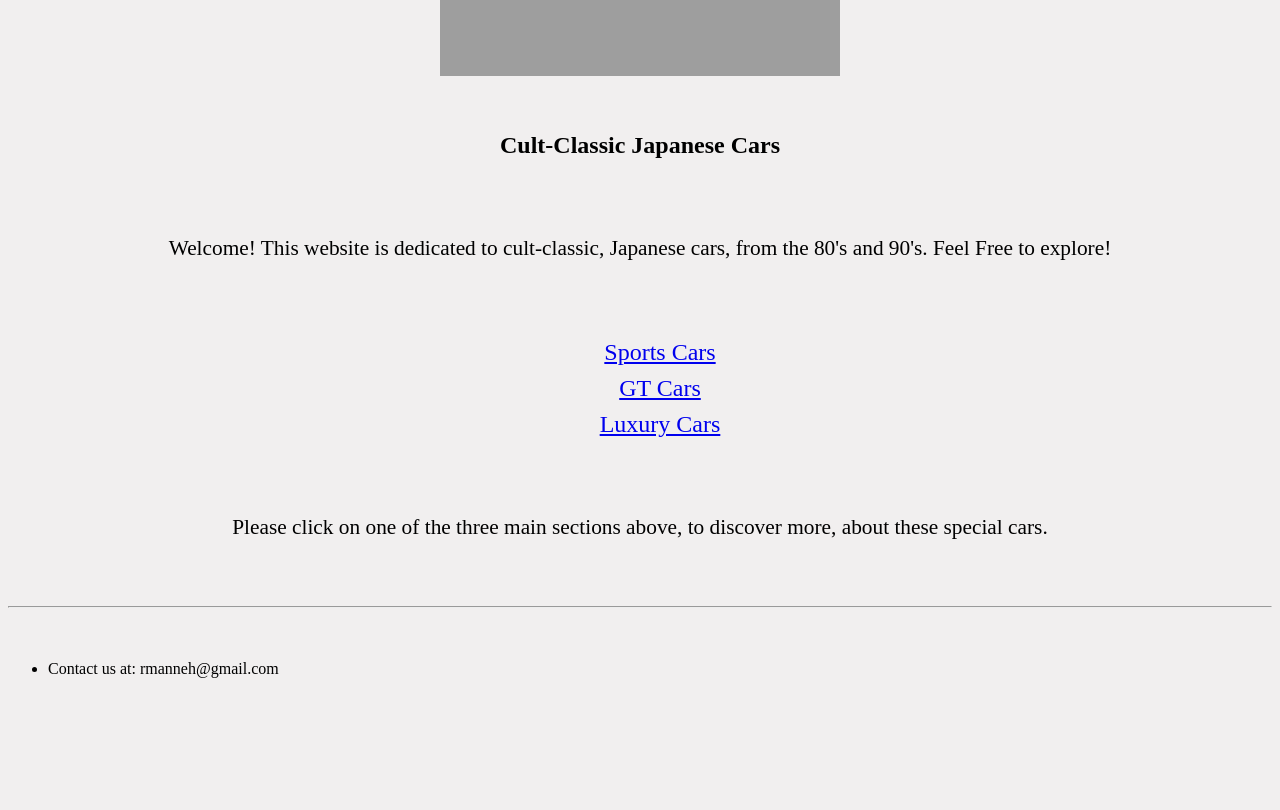
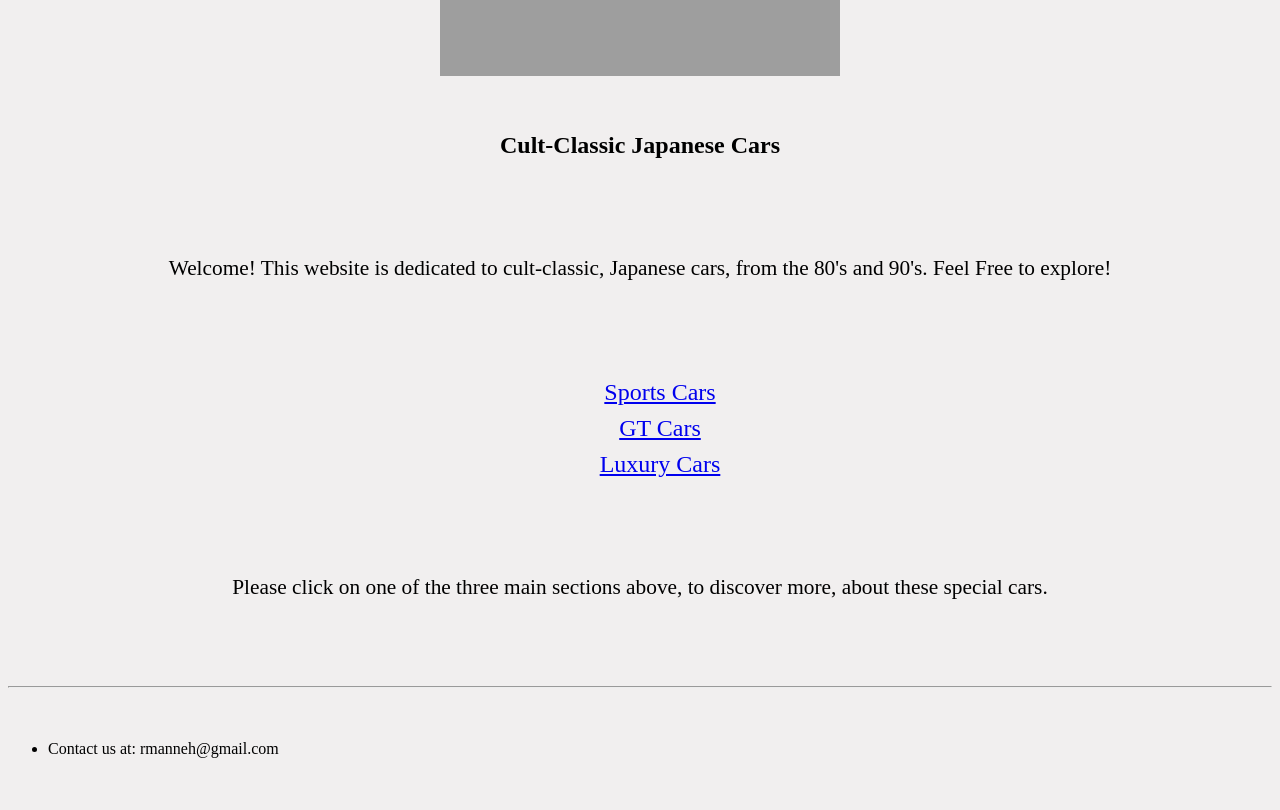
Before and after one commit to rmanneh2468/Cult_Classic_Japanese_Cars, a PHP site: page / in a window 1280 px wide. Shown: the part 521-1331 px from the top of the page. Before the commit the page ends 1199 px from the top, so only its background shows below. Run offline with PHP 8.4, Linux system fonts and the light colour scheme; grey boxes are pictures that could not be loaded.

Commit message:
Adjusted padding

```diff
--- a/index_style.css
+++ b/index_style.css
@@ -21,7 +21,8 @@ h2{
 
 p{
     text-align: center;
-    font-size: 16pt
+    font-size: 16pt;
+    padding: 20px;
 }
 
 img {
--- a/main_cat_style.css
+++ b/main_cat_style.css
@@ -36,6 +36,7 @@ h2{
 p{
     text-align: center;
     font-size: 16pt;
+    padding: 20px;
 }
 
 img {
```
